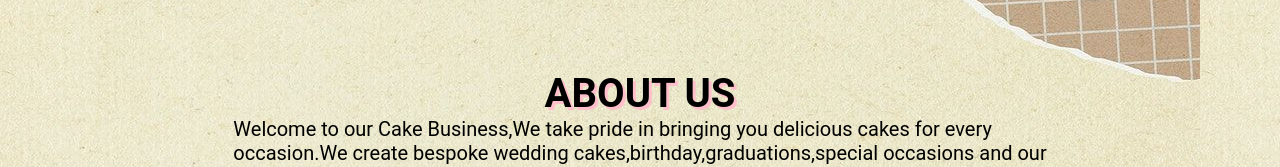
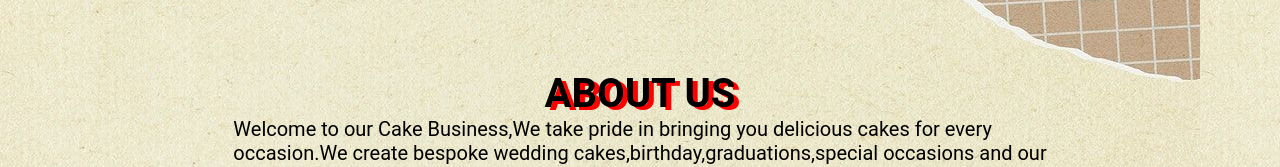
Before and after one commit to Mounikakantem/Cake-Website, a plain HTML site: page aboutus.html in a window 1280 px wide. Shown: the part 291-458 px from the top of the page. Drawn offline with Linux system fonts and the light colour scheme.

Commit message:
Update aboutus.html

```diff
--- a/aboutus.html
+++ b/aboutus.html
@@ -98,7 +98,8 @@
             display:flex;
             flex-direction:row;
             justify-content:center;
-            text-shadow:3px 3px pink;
+            text-shadow: 5px 3px red;
+
         }
         a:hover{
             text-decoration:underline;
```
